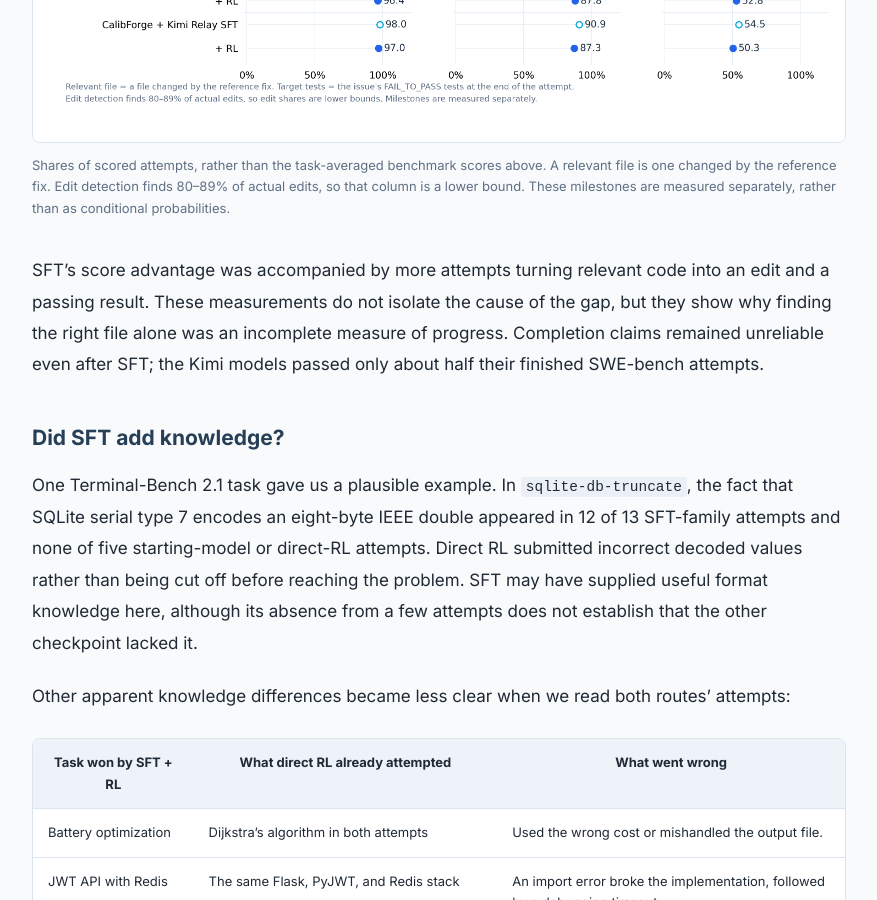
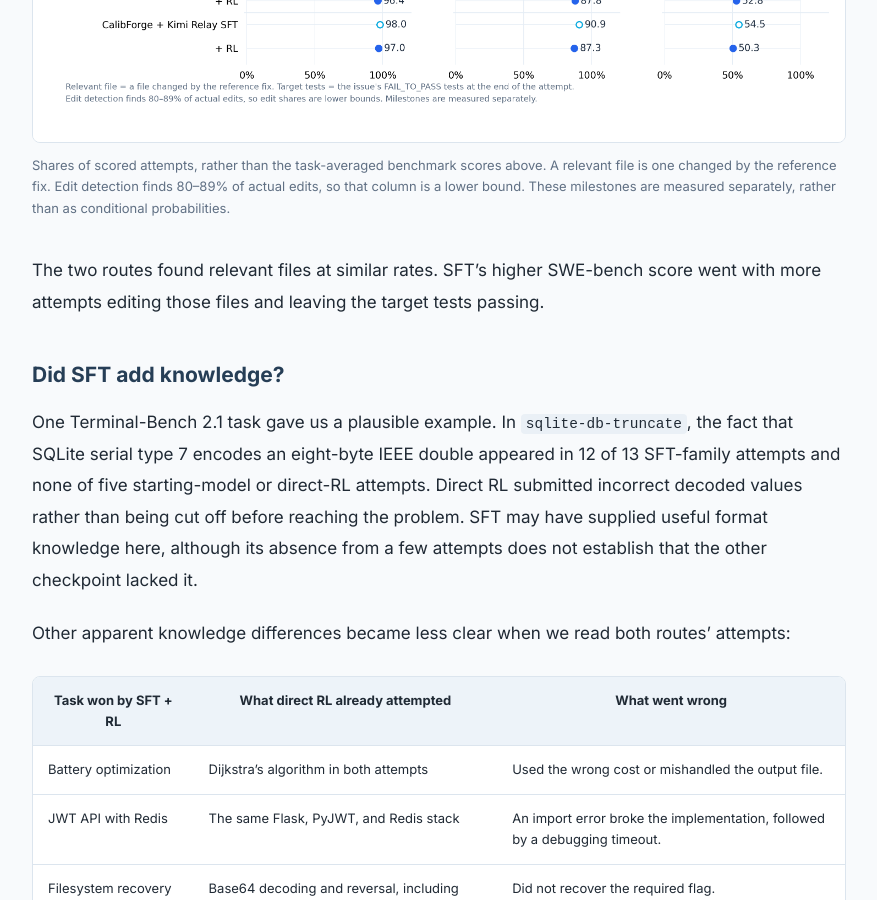
Before and after one commit to lukedhlee/lukedhlee.github.io, a Jekyll site: the page built from _posts/2026-10-21-turning-snowball-into-a-coding-agent.md, in a window 1280 px wide and 900 px high, scrolled down 15396 px. Shown: the whole window, without its empty margins (201-1078 px from the left). Built offline with Jekyll 4.4.1, drawn with Linux system fonts in a browser that asks for light colours.

Commit message:
Keep SWE interpretation focused on the SFT versus RL comparison

```diff
--- a/_posts/2026-10-21-turning-snowball-into-a-coding-agent.md
+++ b/_posts/2026-10-21-turning-snowball-into-a-coding-agent.md
@@ -288,7 +288,7 @@ Both direct RL and Kimi SFT opened a file touched by the reference fix in about
 <figcaption>Shares of scored attempts, rather than the task-averaged benchmark scores above. A relevant file is one changed by the reference fix. Edit detection finds 80–89% of actual edits, so that column is a lower bound. These milestones are measured separately, rather than as conditional probabilities.</figcaption>
 </figure>
 
-SFT’s score advantage was accompanied by more attempts turning relevant code into an edit and a passing result. These measurements do not isolate the cause of the gap, but they show why finding the right file alone was an incomplete measure of progress. Completion claims remained unreliable even after SFT; the Kimi models passed only about half their finished SWE-bench attempts.
+The two routes found relevant files at similar rates. SFT’s higher SWE-bench score went with more attempts editing those files and leaving the target tests passing.
 
 ### Did SFT add knowledge?
 
```
